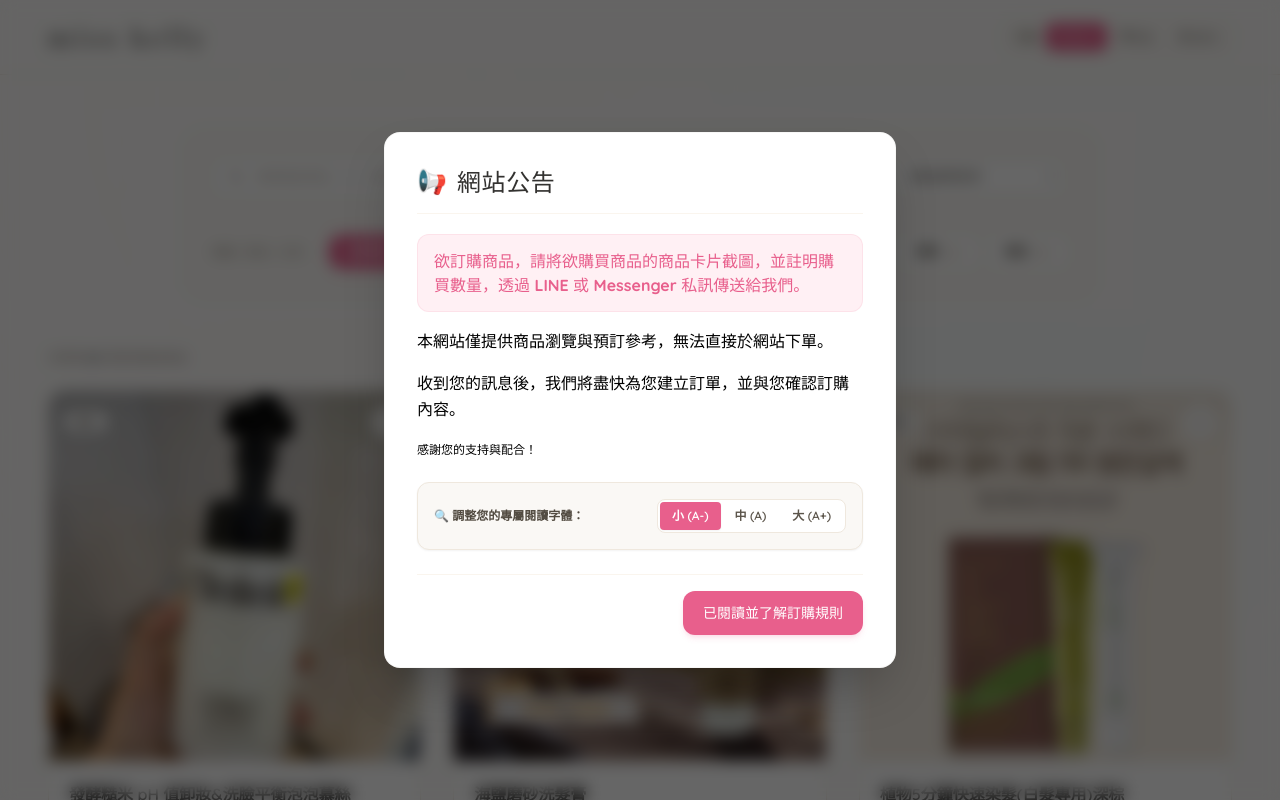
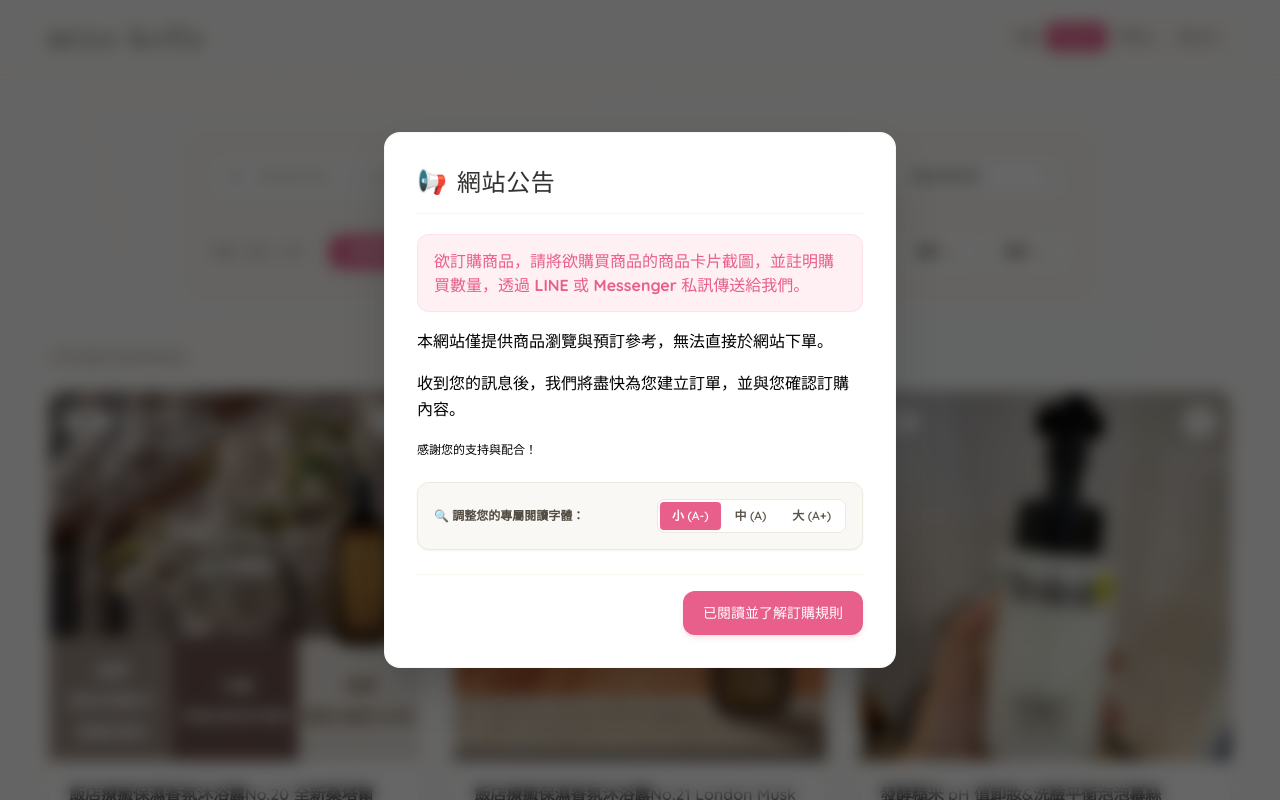
Before and after one commit to homura0110/misskelly, a React (Vite) app: page / in a window 1280 px wide. Shown: the top 800 px of the page. Built offline with nearby package versions, Linux system fonts and the light colour scheme; a web font is replaced by a local one.

Commit message:
新商品

```diff
--- a/src/App.tsx
+++ b/src/App.tsx
@@ -31,6 +31,34 @@ interface Product {
 
 // 8 Curated Luxury Cosmetics Products
 const PRODUCTS_DATA: Product[] = [
+  {
+    id: "MK-NEW38-2",
+    name: "飯店療癒保濕香氛沐浴露No.20 全新桑塔爾",
+    category: "盥洗",
+    price: 390,
+    unit: "/罐",
+    intro: "沉浸在森林系香氛中，每一次洗澡都是身心的舒壓SPA享受。",
+    vendor: "HETRA",
+    image: "/images/NO20.jpg",
+    story: "前調：小豆蔻、松樹（帶點微風與青翠的辛香氣息）中調：紫羅蘭、鳶尾花（散發淡淡的雅緻花香）後調：檀香、雪松、皮革、琥珀（呈現沉穩溫暖的成熟木質尾韻）",
+    specs: " 規格：容量1013ml",
+    stars: 4.9,
+    reviewsCount: 245,
+  },
+  {
+    id: "MK-NEW38-1",
+    name: "飯店療癒保濕香氛沐浴露No.21 London Musk",
+    category: "盥洗",
+    price: 390,
+    unit: "/罐",
+    intro: "沉浸在森林系香氛中，每一次洗澡都是身心的舒壓SPA享受。",
+    vendor: "HETRA",
+    image: "/images/NO21.jpg",
+    story: "前調：迷迭香草本／柑橘／蘋果 中調：玫瑰／鳶尾花／棉花 基調：麝香／琥珀／木質",
+    specs: " 規格：容量1013ml",
+    stars: 4.9,
+    reviewsCount: 245,
+  },
   {
     id: "MK-NEW37",
     name: "發酵糙米 pH 值卸妝&洗臉平衡泡泡慕絲 ",
@@ -1348,6 +1376,16 @@ export default function App() {
                           {product.name.includes("舒緩冰感保濕面膜") ? "舒緩冰感" :
                            product.name.includes("積雪草涼感舒緩面膜") ? "積雪草涼感" : ""}
                         </span>
+                      )}
+                      {product.name.includes("飯店療癒保濕香氛沐浴露") && (
+                        <span className={`text-[10px] md:text-xs px-2.5 py-1 rounded-full font-semibold border tracking-wider shadow-sm shrink-0 ${
+                          product.name.includes("No.20 全新桑塔爾") ? "bg-blue-50 text-blue-600 border-blue-200" :
+                          product.name.includes("No.21 London Musk") ? "bg-emerald-50 text-emerald-600 border-emerald-200" :
+                          "bg-amber-50 text-amber-600 border-amber-200"
+                        }`}>
+                          {product.name.includes("No.20 全新桑塔爾") ? "No.20 全新桑塔爾" :
+                           product.name.includes("No.21 London Musk") ? "No.21 London Musk" : ""}
+                        </span>
                        )}
                       {product.name.includes("植物5分鐘快速染髮(白髮專用)") && (
                         <span className={`text-[10px] md:text-xs px-2.5 py-1 rounded-full font-semibold border tracking-wider shadow-sm shrink-0 ${
@@ -1540,6 +1578,16 @@ export default function App() {
                         }`}>
                           {selectedProduct.name.includes("舒緩冰感保濕面膜") ? "藍色～冰感" :
                            selectedProduct.name.includes("積雪草涼感舒緩面膜") ? "綠色～積雪草" : ""}
+                        </span>
+                    )}
+                      {selectedProduct.name.includes("飯店療癒保濕香氛沐浴露") && (
+                        <span className={`text-xs px-3 py-1.5 rounded-full font-bold border tracking-wider shadow-sm ${
+                          selectedProduct.name.includes("No.20 全新桑塔爾") ? "bg-blue-50 text-blue-600 border-blue-200" :
+                          selectedProduct.name.includes("No.21 London Musk") ? "bg-emerald-50 text-emerald-600 border-emerald-200" :
+                          "bg-amber-50 text-amber-600 border-amber-200"
+                        }`}>
+                          {selectedProduct.name.includes("No.20 全新桑塔爾") ? "No.20 全新桑塔爾" :
+                           selectedProduct.name.includes("No.21 London Musk") ? "No.21 London Musk" : ""}
                         </span>
                     )}
                     {selectedProduct.name.includes("植物5分鐘快速染髮(白髮專用)") && (
```
Also changed, not shown: public/images/NO20.jpg (added), public/images/NO21.jpg (added).
